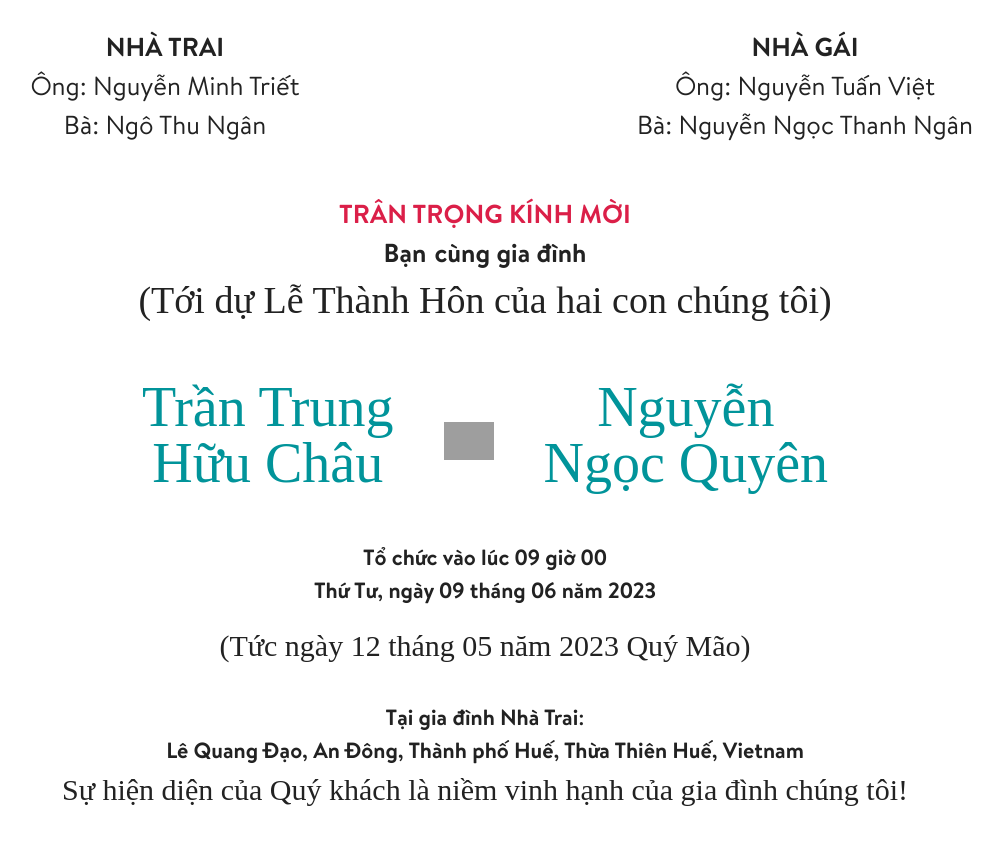
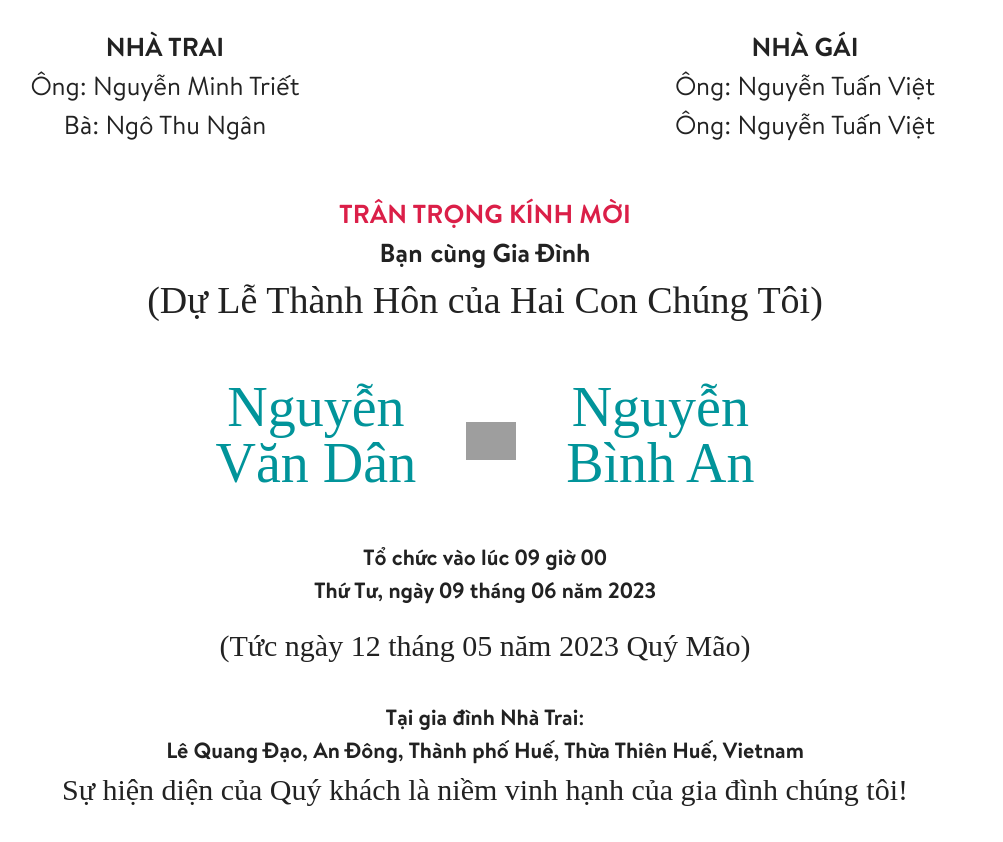
Before and after one commit to homestaygiadinhnho/homestaygiadinhnho, a Jekyll site: the page built from index.html, in a window 1280 px wide, cut to the strip 2237-3079 px from the top of the page. Shown: the whole strip, without its empty margins (155-1158 px from the left). Built offline with Jekyll 4.4.1, drawn with Linux system fonts in a browser that asks for light colours; nearby versions of some CDN libraries; some web fonts are replaced; the list of posts is cut into pages by our own code; grey boxes are pictures that could not be loaded.

Commit message:
Update index.html

```diff
--- a/index.html
+++ b/index.html
@@ -13,13 +13,21 @@ heart_1_image: "https://api.vesey.click/templates/vs-template-3/heart-1.png"
 leaf1_image: "https://api.vesey.click/templates/vs-template-3/leaf-1.png"
 leaf2_image: "https://api.vesey.click/templates/vs-template-3/leaf-2.png"
 groom_name: "Văn Dân"
+surname_groom_name: "Nguyễn"
 groom_description: "Là một người hiền lành và ít nói. Luôn coi trọng tình cảm và yêu thương gia đình. Với anh: \"Gia đình là điểm tựa vững chắc nhất và là bến đỗ bình yên không đâu sánh bằng đối với mỗi con người.\""
 groom_image: "https://api.vesey.click/templates/vs-template-3/b-1.png"
 bride_name: "Bình An"
+surname_bride_name: "Nguyễn"
 bride_description: "Là một người nói nhiều nhưng lại sống nội tâm, thích xem phim hoạt hình, trồng cây và yêu thiên nhiên. Ngoài ra còn có ước mơ có cho mình một vườn hoa nho nhỏ để chăm sóc."
 bride_image: "https://api.vesey.click/templates/vs-template-3/b-2.png"
 wedding_date: "07/10/2024"
 countdown_image: "https://api.vesey.click/templates/vs-template-3/cd-bg.png"
+groom_representative_1: "Ông: Nguyễn Minh Triết"
+groom_representative_2: "Bà: Ngô Thu Ngân"
+bride_representative_1: "Ông: Nguyễn Tuấn Việt"
+bride_representative_2: "Bà: Nguyễn Ngọc Thanh Ngân"
+wedding_time: "09 giờ 00"
+wedding_venue: "Lê Quang Đạo, An Đông, Thành phố Huế, Thừa Thiên Huế, Việt Nam"
 ---
 <script>
   const weddingDate = new Date("2024-10-07T11:00:00").getTime();
@@ -149,73 +157,71 @@ countdown_image: "https://api.vesey.click/templates/vs-template-3/cd-bg.png"
   </div>
 </div>
 
-    <div class="xxl:flex justify-center relative xl:pb-[142px] pt-[25px] xl:pt-[192px] px-[25px] md:px-0" data-hidable="true" data-movable="true" data-uuid="6653c1d44f96e">
-      <div class="xxl:absolute top-[82px] left-[120px] xxl:mb-0 mb-[40px] text-center xxl:text-left" data-uuid="6653c1d44f97e">
-        <div class="xxl:[border-bottom-left-radius:999px] xxl:[border-bottom-right-radius:999px] inline-block overflow-hidden" data-uuid="6653c1d44f97f">
-          <img src="https://api.vesey.click/templates/vs-template-3/c-1.png" data-editable="true" class="inline-block lg:w-auto aspect-[345/478] w-auto h-auto max-w-[345px] max-h-[478px] object-cover" alt="" data-uuid="6653c1d44f990">
+<div class="xxl:flex justify-center relative xl:pb-[142px] pt-[25px] xl:pt-[192px] px-[25px] md:px-0" data-hidable="true" data-movable="true">
+  <div class="xxl:absolute top-[82px] left-[120px] xxl:mb-0 mb-[40px] text-center xxl:text-left">
+    <div class="xxl:[border-bottom-left-radius:999px] xxl:[border-bottom-right-radius:999px] inline-block overflow-hidden">
+      <img src="https://api.vesey.click/templates/vs-template-3/c-1.png" data-editable="true" class="inline-block lg:w-auto aspect-[345/478] w-auto h-auto max-w-[345px] max-h-[478px] object-cover" alt="">
     </div>
   </div>
 
-      <div class="text-center mt-[30px] xl:mt-0" data-uuid="6653c1d44f991">
-        <div class="flex text-[17px] xl:text-[26px]" data-uuid="6653c1d44f993">
-          <div class="flex-1" data-uuid="6653c1d44f994">
-            <div data-uuid="6653c1d44f996">
-              <div class="font-bold" data-editable="true" data-uuid="6653c1d44f997">NHÀ TRAI</div>
-              <div data-uuid="6653c1d44f998">
-                <span data-editable="true" data-uuid="6653c1d44f99a">Ông: Nguyễn Minh Triết</span><br data-uuid="6653c1d44f99b"><span data-editable="true" data-uuid="6653c1d44f99c">Bà: Ngô Thu Ngân</span>
+  <div class="text-center mt-[30px] xl:mt-0">
+    <div class="flex text-[17px] xl:text-[26px]">
+      <div class="flex-1">
+        <div>
+          <div class="font-bold" data-editable="true">NHÀ TRAI</div>
+          <div>
+            <span data-editable="true">{{ page.groom_representative_1 }}</span><br><span data-editable="true">{{ page.groom_representative_2 }}</span>
           </div>
         </div>
       </div>
-          <div class="flex-1" data-uuid="6653c1d44f99e">
-            <div data-uuid="6653c1d44f99f">
-              <div class="font-bold" data-editable="true" data-uuid="6653c1d44f9b7">NHÀ GÁI</div>
-              <div data-uuid="6653c1d44f9b9">
-                <span data-editable="true" data-uuid="6653c1d44f9ba">Ông: Nguyễn Tuấn Việt</span><br data-uuid="6653c1d44f9bc"><span data-editable="true" data-uuid="6653c1d44f9bd">Bà: Nguyễn Ngọc Thanh Ngân</span>
+      <div class="flex-1">
+        <div>
+          <div class="font-bold" data-editable="true">NHÀ GÁI</div>
+          <div>
+            <span data-editable="true">{{ page.bride_representative_1 }}</span><br><span data-editable="true">{{ page.bride_representative_1 }}</span>
           </div>
         </div>
       </div>
     </div>
 
-        <div class="text-[17px] xl:text-[26px] my-[50px]" data-uuid="6653c1d44f9ce">
-          <div class="text-tl3red font-bold" data-editable="true" data-uuid="6653c1d44f9d0">
+    <div class="text-[17px] xl:text-[26px] my-[50px]">
+      <div class="text-tl3red font-bold" data-editable="true">
         TRÂN TRỌNG KÍNH MỜI
       </div>
-          <div class="font-bold justify-center flex-wrap text-center flex gap-x-2" data-uuid="6653c1d44f9d1">
-            <div class="vs-attendance-name-text" data-uuid="6653c1d44f9d3">Bạn</div>
-            <div data-editable="true" data-uuid="6653c1d44f9d4">cùng gia đình</div>
+      <div class="font-bold justify-center flex-wrap text-center flex gap-x-2">
+        <div class="vs-attendance-name-text">Bạn</div>
+        <div data-editable="true">cùng Gia Đình</div>
       </div>
-          <div class="text-[20px] font-playfairDisplay xl:text-[38px]" data-editable="true" data-uuid="6653c1d44f9d6">
-            (Tới dự Lễ Thành Hôn của hai con chúng tôi)
+      <div class="text-[20px] font-playfairDisplay xl:text-[38px]" data-editable="true">
+        (Dự Lễ Thành Hôn của Hai Con Chúng Tôi)
       </div>
     </div>
 
-        <div class="flex gap-[10px] md:gap-[50px] justify-center text-[35px] xl:text-[56px] font-playfairDisplay text-tl3green leading-[1] items-center" data-uuid="6653c1d44f9d7">
-          <div data-editable="true" data-uuid="6653c1d44f9d9">Trần Trung<br data-uuid="6653c1d44f9db">Hữu Châu</div>
-          <div data-uuid="6653c1d44f9dc">
-            <img src="https://api.vesey.click/templates/vs-template-3/d-heart.png" class="inline-block object-cover w-[50px]" data-editable="true" alt="" data-uuid="6653c1d44f9de">
+    <div class="flex gap-[10px] md:gap-[50px] justify-center text-[35px] xl:text-[56px] font-playfairDisplay text-tl3green leading-[1] items-center">
+      <div data-editable="true">{{ page.surname_groom_name }}<br>{{ page.groom_name }}</div>
+      <div>
+        <img src="https://api.vesey.click/templates/vs-template-3/d-heart.png" class="inline-block object-cover w-[50px]" data-editable="true" alt="">
       </div>
-          <div data-editable="true" data-uuid="6653c1d44f9e0">Nguyễn<br data-uuid="6653c1d44f9e1">Ngọc Quyên</div>
+      <div data-editable="true">{{ page.surname_bride_name }}<br>{{ page.bride_name }}</div>
     </div>
 
-        <div class="text-[16px] xl:text-[22px] mt-[50px]" data-uuid="6653c1d44f9e3">
-          <span class="font-bold" data-editable="true" data-uuid="6653c1d44f9e4">Tổ chức vào lúc 09 giờ 00</span><br data-uuid="6653c1d44f9e6">
-          <span class="font-bold" data-editable="true" data-uuid="6653c1d44f9e8">Thứ Tư, ngày 09 tháng 06 năm 2023</span><br data-uuid="6653c1d44f9e9">
-          <span class="font-playfairDisplay text-[20px] xl:text-[30px] mt-4 block" data-editable="true" data-uuid="6653c1d44f9eb">(Tức ngày 12 tháng 05 năm 2023 Quý Mão)</span><br data-uuid="6653c1d44f9ed">
-          <span class="font-bold" data-editable="true" data-uuid="6653c1d44f9fb">Tại gia đình Nhà Trai:</span><br data-uuid="6653c1d44f9fd">
-          <span class="font-bold" data-editable="true" data-uuid="6653c1d44f9ff">Lê Quang Đạo, An Đông, Thành phố Huế, Thừa Thiên Huế, Vietnam </span><br data-uuid="6653c1d44fa01">
-          <span class="font-playfairDisplay text-[20px] xl:text-[30px]" data-editable="true" data-uuid="6653c1d44fa02">
-            Sự hiện diện của Quý khách là niềm vinh hạnh của gia đình chúng
-            tôi!
-          </span>
+    <div class="text-[16px] xl:text-[22px] mt-[50px]">
+      <span class="font-bold" data-editable="true">Tổ chức vào lúc 09 giờ 00</span><br>
+      <span class="font-bold" data-editable="true">Thứ Tư, ngày 09 tháng 06 năm 2023</span><br>
+      <span class="font-playfairDisplay text-[20px] xl:text-[30px] mt-4 block" data-editable="true">(Tức ngày 12 tháng 05 năm 2023 Quý Mão)</span><br>
+      <span class="font-bold" data-editable="true">Tại gia đình Nhà Trai:</span><br>
+      <span class="font-bold" data-editable="true">Lê Quang Đạo, An Đông, Thành phố Huế, Thừa Thiên Huế, Vietnam</span><br>
+      <span class="font-playfairDisplay text-[20px] xl:text-[30px]" data-editable="true">Sự hiện diện của Quý khách là niềm vinh hạnh của gia đình chúng tôi!</span>
     </div>
   </div>
 
-      <div class="xxl:absolute bottom-[82px] xxl:mt-0 right-[120px] text-center xxl:text-left mt-[50px]" data-uuid="6653c1d44fa04">
-        <div class="xxl:[border-top-left-radius:999px] xxl:[border-top-right-radius:999px] inline-block overflow-hidden" data-uuid="6653c1d44fa06">
-          <img src="https://api.vesey.click/templates/vs-template-3/c-2.png" data-editable="true" class="inline-block lg:w-auto aspect-[345/478] w-auto h-auto max-w-[345px] max-h-[478px] object-cover" alt="" data-uuid="6653c1d44fa08">
+  <div class="xxl:absolute bottom-[82px] xxl:mt-0 right-[120px] text-center xxl:text-left mt-[50px]">
+    <div class="xxl:[border-top-left-radius:999px] xxl:[border-top-right-radius:999px] inline-block overflow-hidden">
+      <img src="https://api.vesey.click/templates/vs-template-3/c-2.png" data-editable="true" class="inline-block lg:w-auto aspect-[345/478] w-auto h-auto max-w-[345px] max-h-[478px] object-cover" alt="">
     </div>
   </div>
 </div>
+
 
     <div data-hidable="true" data-movable="true" data-uuid="6653c1d44fa0a">
       <div class="font-elsie text-tl3red text-[30px] xl:text-[56px] text-center py-[17px] my-[30px] lg:mt-[100px] lg:mb-[100px] xl:mb-0" style="
```
Lines whose indentation alone changed are shown as unchanged.
